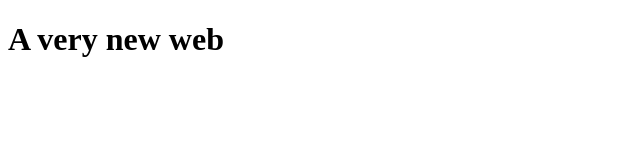
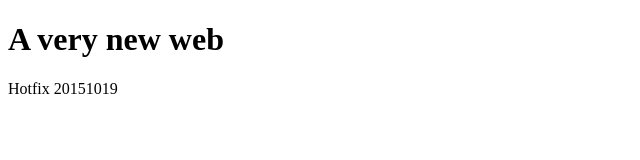
Before and after one commit to wincso/MVA-Git, a plain HTML site: page index.html in a window 1280 px wide. Shown: the whole page, without its empty margins (0-640 px from the left). Drawn offline with Linux system fonts and the light colour scheme.

Commit message:
Add hotfix to index.html

```diff
--- a/index.html
+++ b/index.html
@@ -6,5 +6,6 @@
 </head>
 <body>
 	<h1>A very new web</h1>
+	<p>Hotfix 20151019</p>
 </body>
 </html>
```
